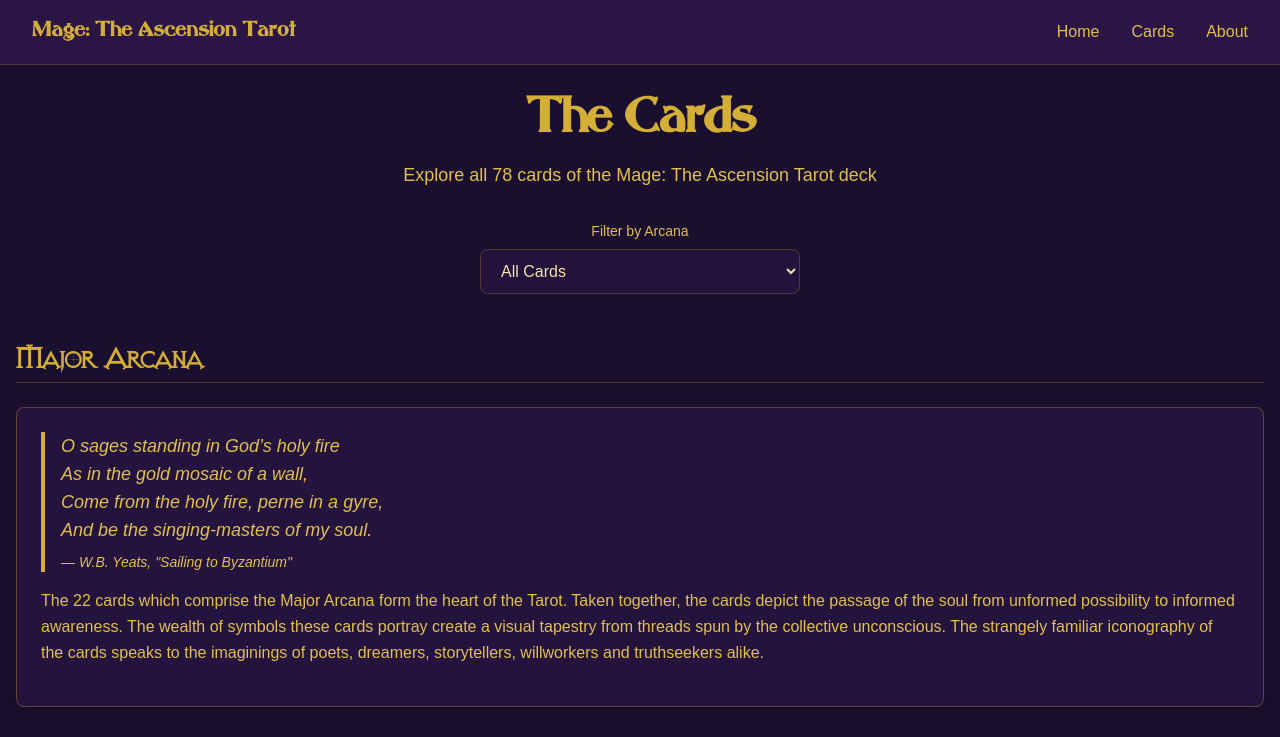
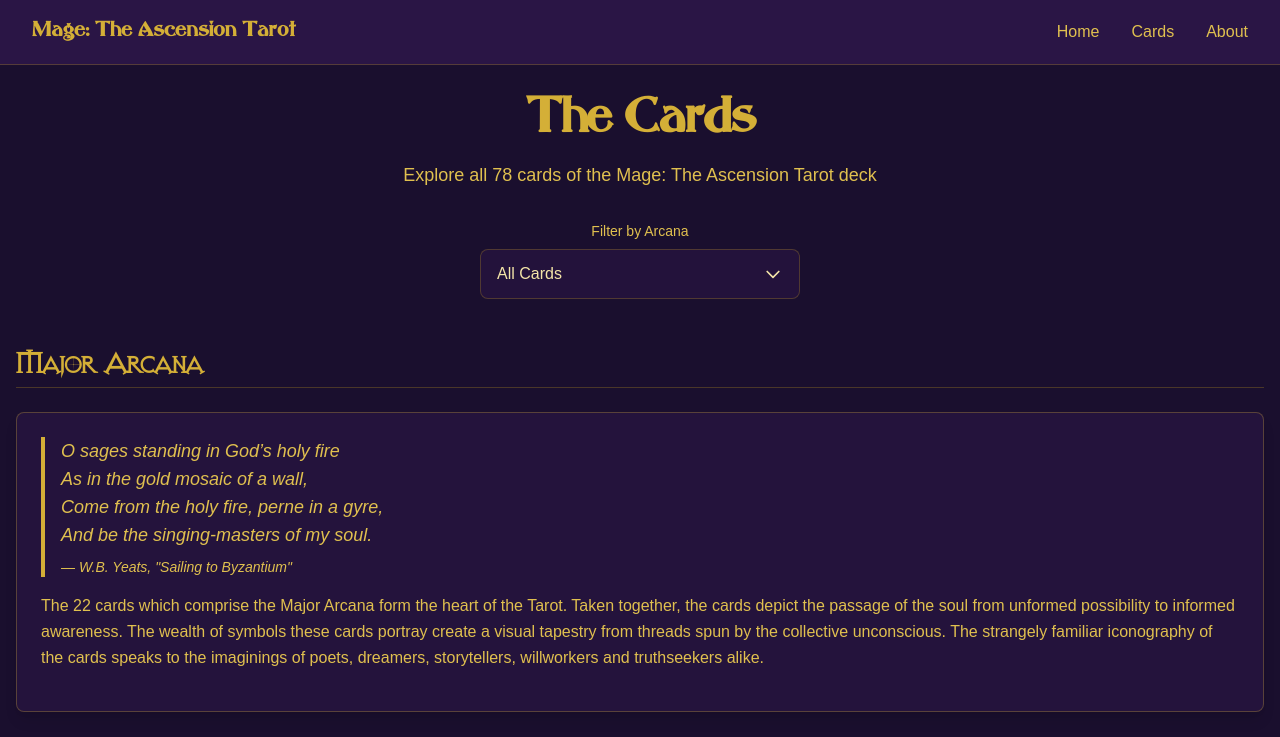
Before and after one commit to zetos/tarot-poc, a Next.js app: page /cards in a window 1280 px wide. Shown: the top 737 px of the page. Built offline with nearby package versions, Linux system fonts and the light colour scheme; grey boxes are pictures that could not be loaded.

Commit message:
feat: add custom select menu

```diff
--- a/src/components/Select.tsx
+++ b/src/components/Select.tsx
@@ -1,3 +1,8 @@
+'use client';
+
+import { useState, useEffect, useRef } from 'react';
+import { motion, AnimatePresence } from 'framer-motion';
+
 type SelectOption = {
   value: string;
   label: string;
@@ -16,25 +21,134 @@
   options,
   value,
   onChange,
-  placeholder = "Select an option",
+  placeholder = 'Select an option',
 }: SelectProps) {
+  const [isOpen, setIsOpen] = useState(false);
+  const [highlightedIndex, setHighlightedIndex] = useState(-1);
+  const buttonRef = useRef<HTMLButtonElement>(null);
+  const dropdownRef = useRef<HTMLDivElement>(null);
+
+  const selectedOption = options.find((opt) => opt.value === value);
+  const displayValue = selectedOption ? selectedOption.label : placeholder;
+
+  useEffect(() => {
+    const handleClickOutside = (event: MouseEvent) => {
+      if (
+        buttonRef.current &&
+        !buttonRef.current.contains(event.target as Node) &&
+        dropdownRef.current &&
+        !dropdownRef.current.contains(event.target as Node)
+      ) {
+        setIsOpen(false);
+        setHighlightedIndex(-1);
+      }
+    };
+    document.addEventListener('mousedown', handleClickOutside);
+    return () => document.removeEventListener('mousedown', handleClickOutside);
+  }, []);
+
+  const handleKeyDown = (event: React.KeyboardEvent) => {
+    if (!isOpen) {
+      if (event.key === 'Enter' || event.key === ' ') {
+        event.preventDefault();
+        setIsOpen(true);
+        setHighlightedIndex(0);
+      }
+    } else {
+      if (event.key === 'ArrowDown') {
+        event.preventDefault();
+        setHighlightedIndex((prev) => (prev + 1) % options.length);
+      } else if (event.key === 'ArrowUp') {
+        event.preventDefault();
+        setHighlightedIndex((prev) =>
+          prev <= 0 ? options.length - 1 : prev - 1
+        );
+      } else if (event.key === 'Enter') {
+        event.preventDefault();
+        if (highlightedIndex >= 0) {
+          onChange(options[highlightedIndex].value);
+          setIsOpen(false);
+          setHighlightedIndex(-1);
+        }
+      } else if (event.key === 'Escape') {
+        event.preventDefault();
+        setIsOpen(false);
+        setHighlightedIndex(-1);
+      }
+    }
+  };
+
+  const handleOptionClick = (optionValue: string) => {
+    onChange(optionValue);
+    setIsOpen(false);
+    setHighlightedIndex(-1);
+  };
+
   return (
-    <div className="w-full">
-      <label className="block text-sm font-medium mb-2 text-mage-gold-600">
+    <div className="w-full relative">
+      <label
+        id={`${label}-label`}
+        className="block text-sm font-medium mb-2 text-mage-gold-600"
+      >
         {label}
       </label>
-      <select
-        value={value}
-        onChange={(e) => onChange(e.target.value)}
-        className="w-full px-4 py-3 rounded-lg border border-mage-gold-800/30 bg-mage-purple-900/60 text-mage-gold-500 transition-colors hover:border-mage-gold-700/50 focus:outline-none focus:ring-2 focus:ring-mage-gold-700/40"
+      <button
+        ref={buttonRef}
+        type="button"
+        onClick={() => setIsOpen(!isOpen)}
+        onKeyDown={handleKeyDown}
+        className="w-full px-4 py-3 rounded-lg border border-mage-gold-800/30 bg-mage-purple-900/60 text-mage-gold-500 transition-colors hover:border-mage-gold-700/50 focus:outline-none focus:ring-2 focus:ring-mage-gold-700/40 flex items-center justify-between"
+        aria-expanded={isOpen}
+        aria-haspopup="listbox"
+        aria-labelledby={`${label}-label`}
       >
-        <option value="">{placeholder}</option>
-        {options.map((option) => (
-          <option key={option.value} value={option.value}>
-            {option.label}
-          </option>
-        ))}
-      </select>
+        <span>{displayValue}</span>
+        <svg
+          className={`w-5 h-5 transition-transform ${
+            isOpen ? 'rotate-180' : ''
+          }`}
+          fill="none"
+          stroke="currentColor"
+          viewBox="0 0 24 24"
+        >
+          <path
+            strokeLinecap="round"
+            strokeLinejoin="round"
+            strokeWidth={2}
+            d="M19 9l-7 7-7-7"
+          />
+        </svg>
+      </button>
+      <AnimatePresence>
+        {isOpen && (
+          <motion.div
+            ref={dropdownRef}
+            initial={{ opacity: 0, y: -10 }}
+            animate={{ opacity: 1, y: 0 }}
+            exit={{ opacity: 0, y: -10 }}
+            transition={{ duration: 0.2 }}
+            className="absolute z-10 w-full mt-1 bg-mage-purple-950 border border-mage-gold-700/50 rounded-lg shadow-lg max-h-60 overflow-y-auto"
+            role="listbox"
+          >
+            {options.map((option, index) => (
+              <div
+                key={option.value}
+                onClick={() => handleOptionClick(option.value)}
+                onMouseEnter={() => setHighlightedIndex(index)}
+                className={`px-4 py-3 cursor-pointer transition-colors text-mage-gold-500 hover:bg-mage-gold-700 hover:text-mage-purple-950 ${
+                  highlightedIndex === index
+                    ? 'bg-mage-gold-600 text-mage-purple-950'
+                    : ''
+                }`}
+                role="option"
+                aria-selected={value === option.value}
+              >
+                {option.label}
+              </div>
+            ))}
+          </motion.div>
+        )}
+      </AnimatePresence>
     </div>
   );
 }
```
